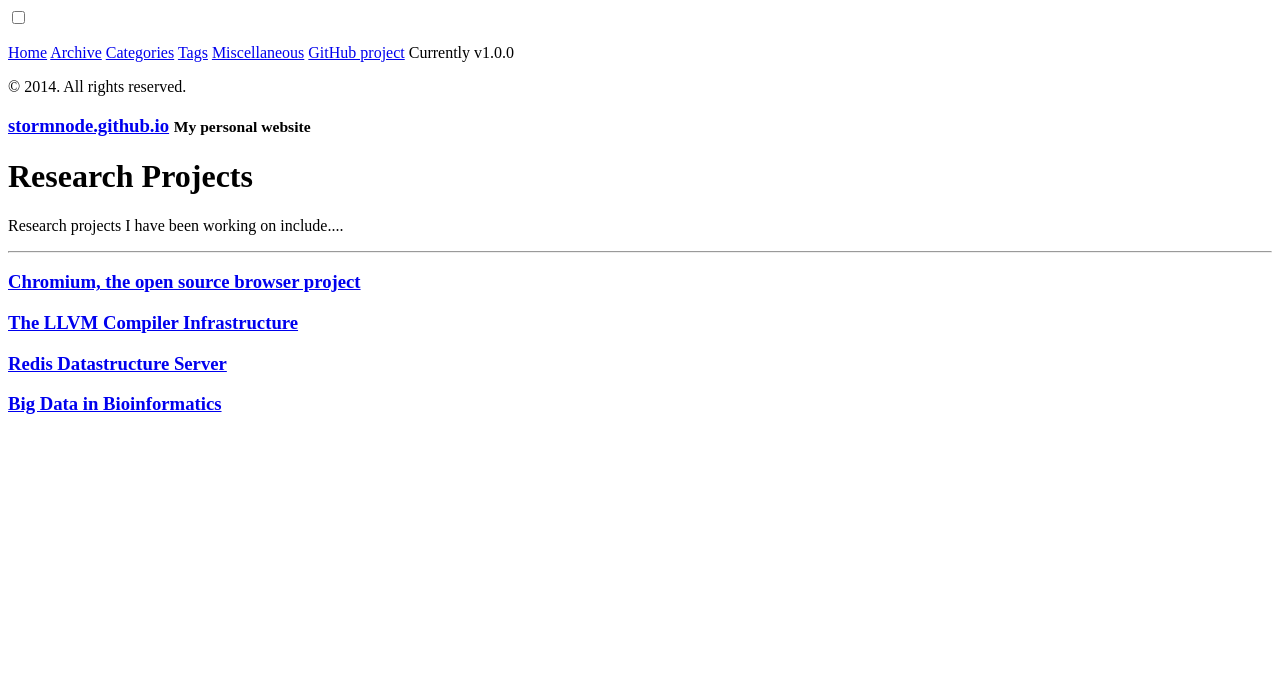
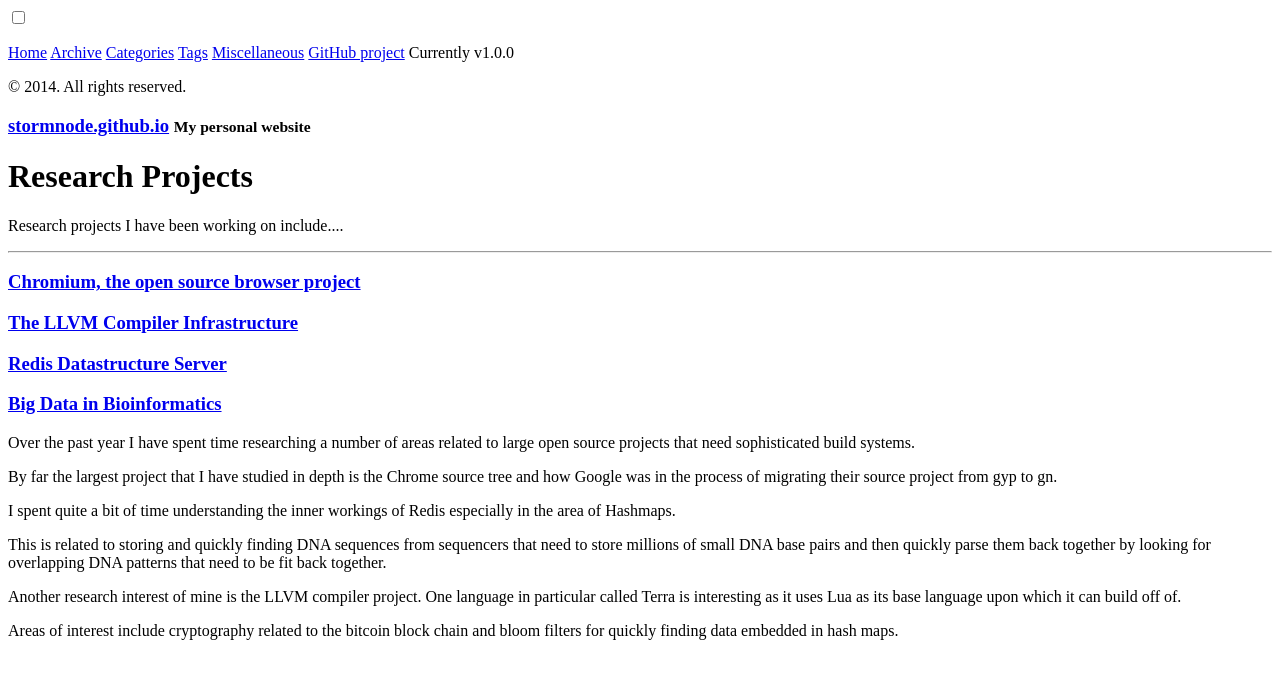
Before and after one commit to stormnode/stormnode.github.io, a Jekyll site: the page built from research/index.html, in a window 1280 px wide. Shown: the top 679 px of the page. Built offline with Jekyll 4.4.1, drawn with Linux system fonts in a browser that asks for light colours.

Commit message:
updating research projects main page

```diff
--- a/research/index.html
+++ b/research/index.html
@@ -25,3 +25,23 @@ group: misc
 <h3>
 <a href="http://aosabook.org/en/posa/working-with-big-data-in-bioinformatics.html">Big Data in Bioinformatics</a>
 </h3>
+
+<p>
+Over the past year I have spent time researching a number of areas related to large open source
+projects that need sophisticated build systems.
+<p>
+By far the largest project that I have studied in depth is the Chrome source tree and how Google
+was in the process of migrating their source project from gyp to gn.
+<p>
+I spent quite a bit of time understanding the inner workings of Redis especially in the area of
+Hashmaps.
+<p>
+This is related to storing and quickly finding DNA sequences from sequencers that need to store
+millions of small DNA base pairs and then quickly parse them back together by looking for
+overlapping DNA patterns that need to be fit back together.
+<p>
+Another research interest of mine is the LLVM compiler project. One language in particular
+called Terra is interesting as it uses Lua as its base language upon which it can build off of.
+<p>
+Areas of interest include cryptography related to the bitcoin block chain and bloom filters
+for quickly finding data embedded in hash maps.
```
